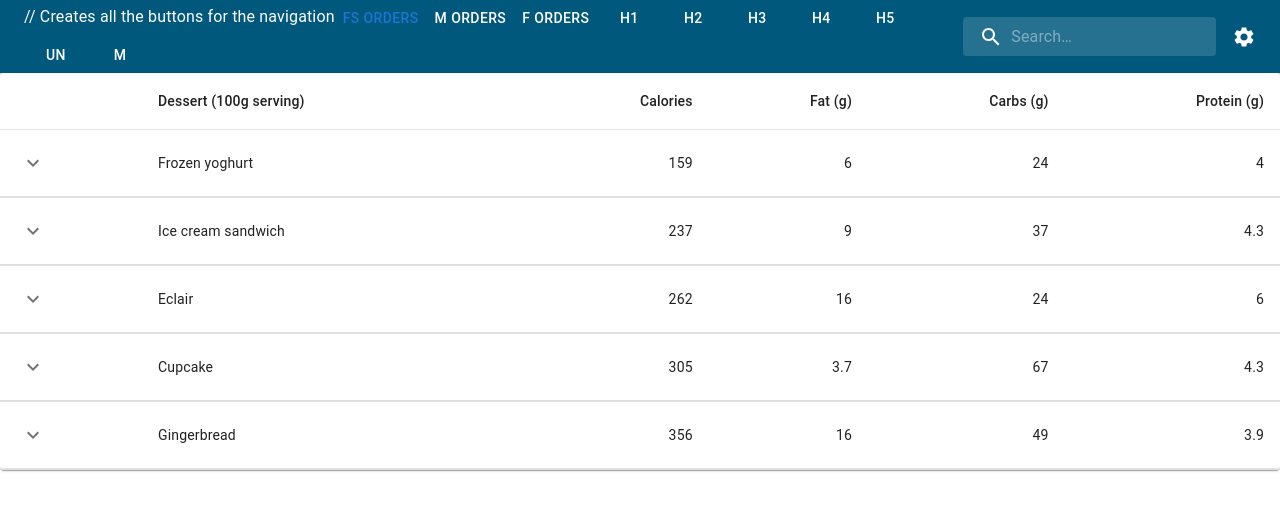
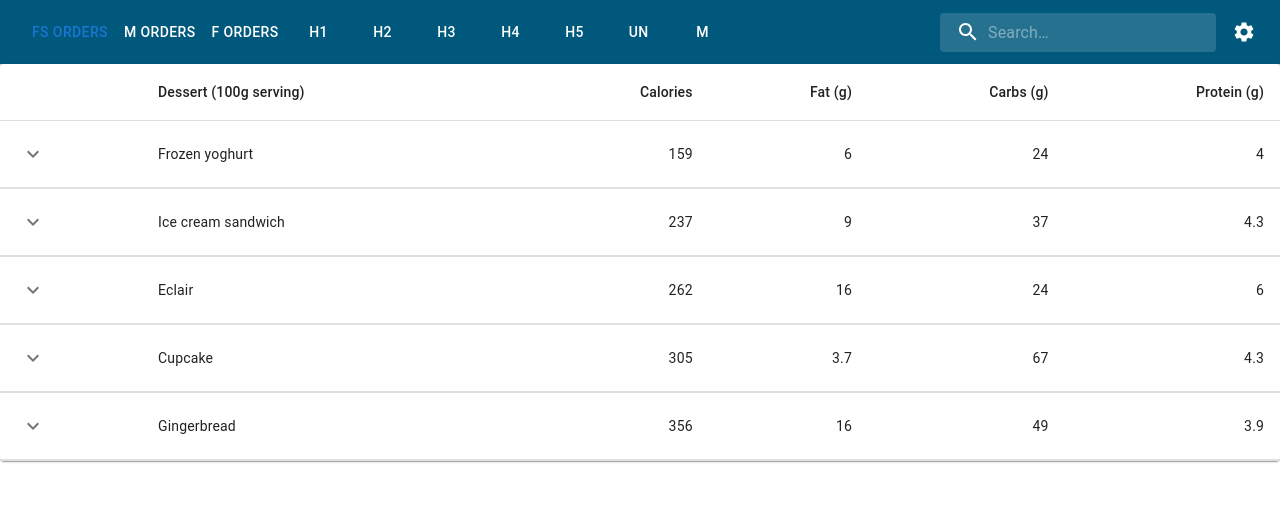
Before and after one commit to kunzhutich/CSE120-Project, a Next.js app in the folder nextjs-blog/: page /fsorders in a window 1280 px wide. Shown: the top 510 px of the page. Built offline with nearby package versions, Linux system fonts and the light colour scheme.

Commit message:
Fixed comment in nav bar

```diff
--- a/nextjs-blog/components/navBar.js
+++ b/nextjs-blog/components/navBar.js
@@ -23,7 +23,8 @@ export default function NavBar() {
   return (
     <AppBar position="static" sx={{backgroundColor: '#00587c'}}>
       <Toolbar display= 'flex' justifyContent="space-between">
-        <Box sx={{flexGrow: 1}}> // Creates all the buttons for the navigation
+        {/* Creates all the buttons for the navigation */}
+        <Box sx={{flexGrow: 1}}>
           <Link href="/fsorders">
             <Button sx={{color: router.pathname === "/fsorders" ? "secondary" : 'white'}}>
               FS Orders
```
